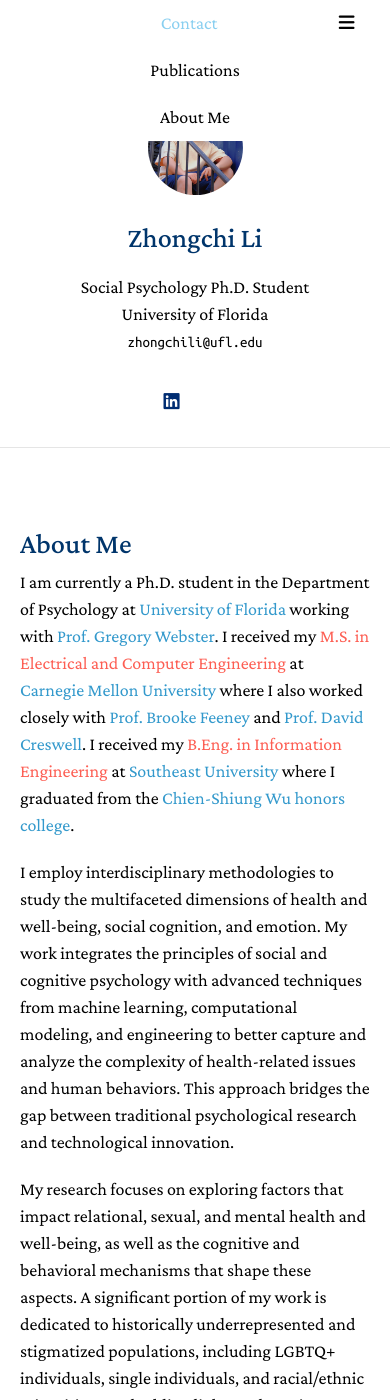
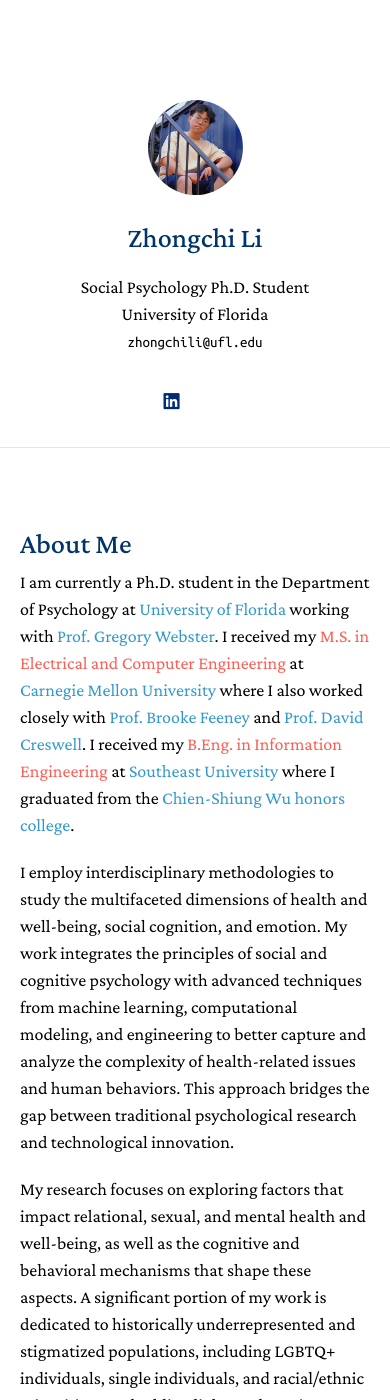
Before and after one commit to zhongchili52/zhongchili52.github.io, a Jekyll site: the page built from index.md, in a window 390 px wide and 1400 px high. Built offline with Jekyll 4.4.1, drawn with Linux system fonts in a browser that asks for light colours; a style sheet for code colours, icons or effects is not loaded.

Commit message:
Update nav.css

```diff
--- a/assets/css/nav.css
+++ b/assets/css/nav.css
@@ -43,7 +43,10 @@
   }
 
  @media screen and (max-width: 600px) {
-    .topnav a.normal {
+     .topnav #myLinks {
+	display: none;
+     }
+     .topnav a.normal {
         color: black;
         float: none;
         padding: 14px 16px;
```
